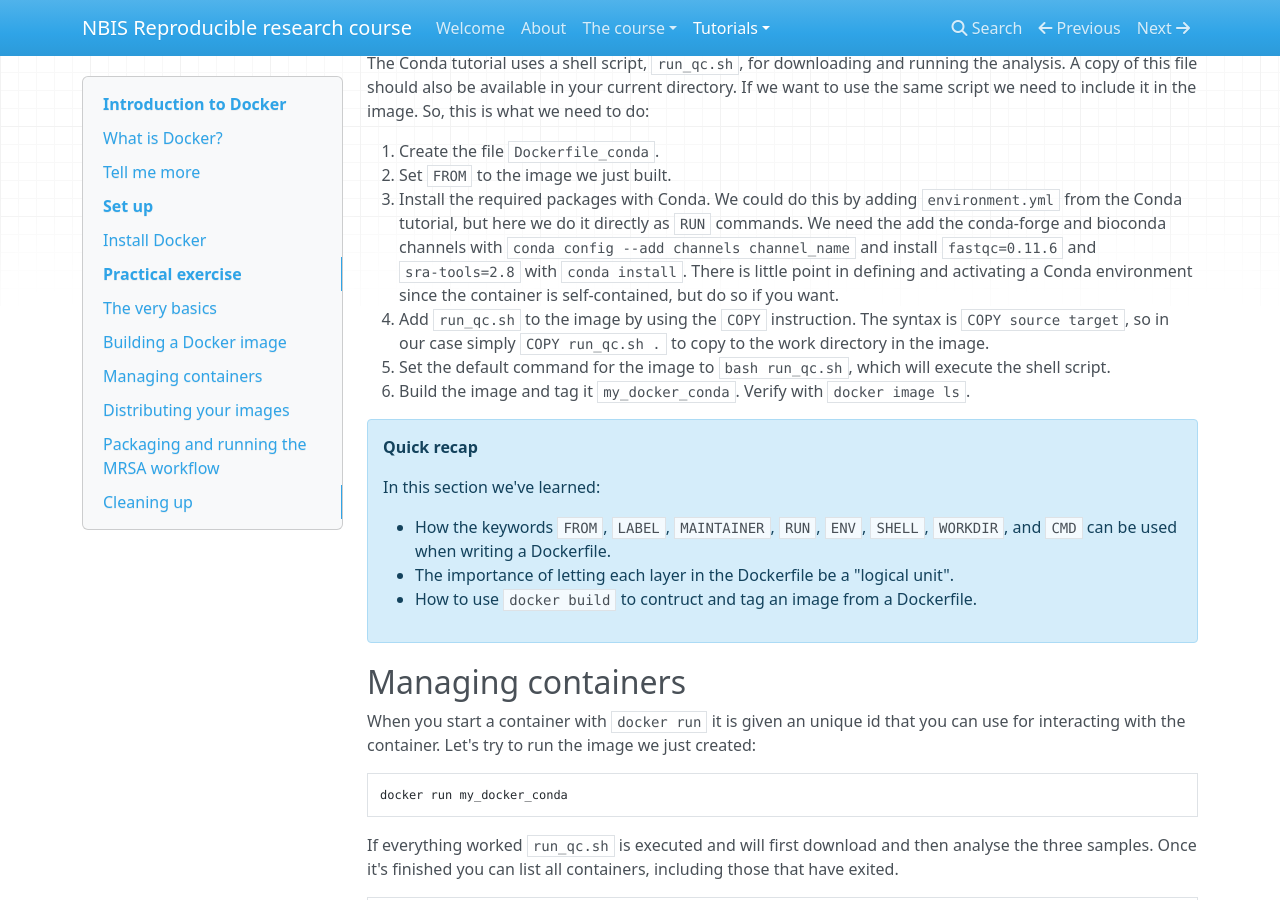
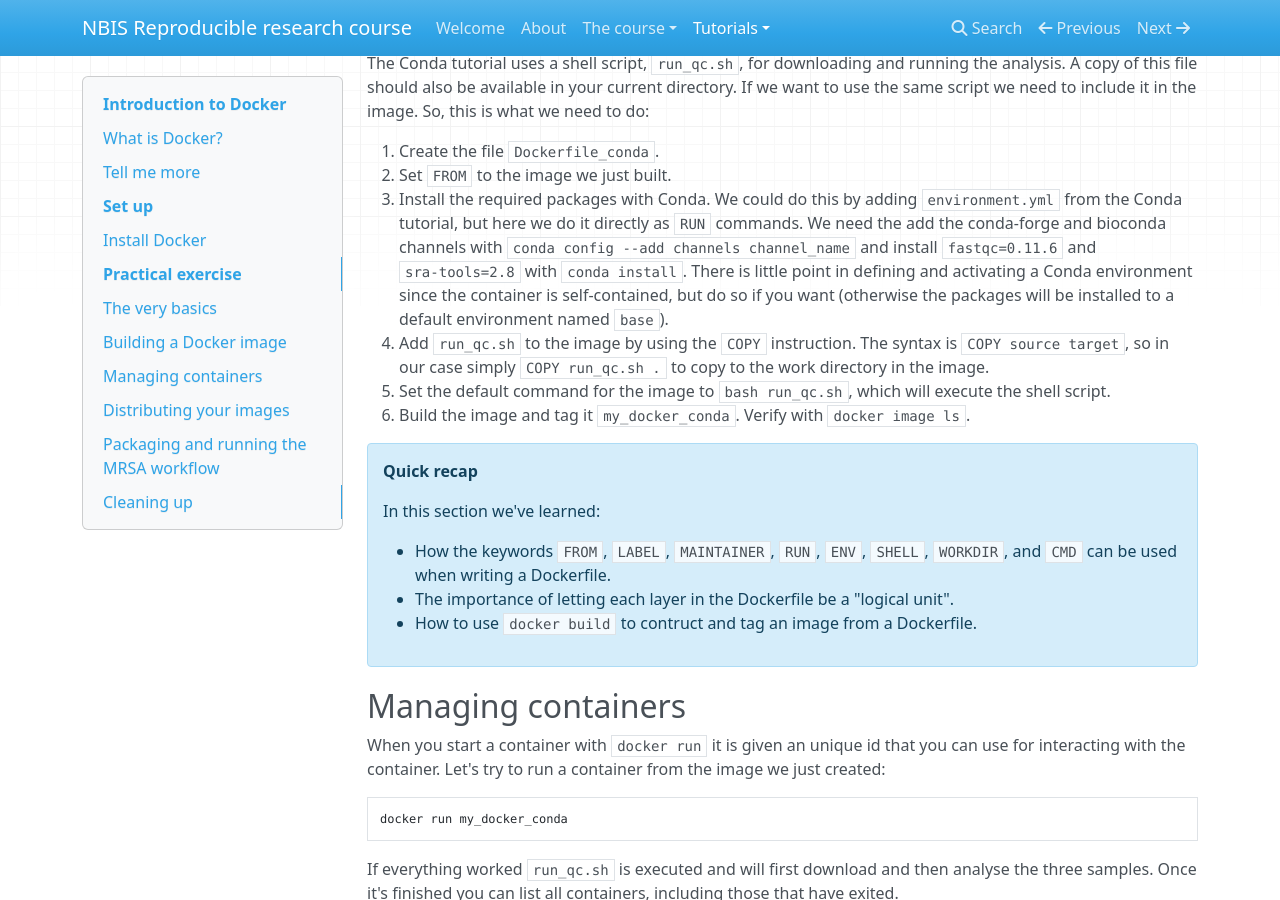
Before and after one commit to NBISweden/workshop-reproducible-research, an MkDocs documentation site: the page built from docs/docker.md, in a window 1280 px wide and 900 px high, scrolled down 8140 px. Built offline with MkDocs 1.6.1, drawn with Linux system fonts in a browser that asks for light colours; nearby versions of some CDN libraries; formulas are drawn with MathJax 3; old or Windows-style settings are respelled for this version of MkDocs; some of the changed text lies outside the part shown.

Commit message:
git, docker and conda exercises updated

````diff
--- a/docs/docker.md
+++ b/docs/docker.md
@@ -116,7 +116,7 @@
 Darwin liv433l.lan 15.6.0 Darwin Kernel Version 15.6.0: Mon Oct  2 22:20:08 PDT 2017; root:xnu-3248.71.4~1/RELEASE_X86_64 x86_64
 ```
 
-Seems like I'm running the Darwin version of macOS. Then run it in the Ubuntu Docker image.
+Seems like I'm running the Darwin version of macOS. Then run it in the Ubuntu Docker container.
 
 ```bash
 docker run ubuntu uname -a
@@ -259,7 +259,7 @@
 
 1. Create the file `Dockerfile_conda`.
 2. Set `FROM` to the image we just built.
-3. Install the required packages with Conda. We could do this by adding `environment.yml` from the Conda tutorial, but here we do it directly as `RUN` commands. We need the add the conda-forge and bioconda channels with `conda config --add channels channel_name` and install `fastqc=0.11.6` and `sra-tools=2.8` with `conda install`. There is little point in defining and activating a Conda environment since the container is self-contained, but do so if you want.
+3. Install the required packages with Conda. We could do this by adding `environment.yml` from the Conda tutorial, but here we do it directly as `RUN` commands. We need the add the conda-forge and bioconda channels with `conda config --add channels channel_name` and install `fastqc=0.11.6` and `sra-tools=2.8` with `conda install`. There is little point in defining and activating a Conda environment since the container is self-contained, but do so if you want (otherwise the packages will be installed to a default environment named `base`).
 4. Add `run_qc.sh` to the image by using the `COPY` instruction. The syntax is `COPY source target`, so in our case simply `COPY run_qc.sh .` to copy to the work directory in the image.
 5. Set the default command for the image to `bash run_qc.sh`, which will execute the shell script.
 6. Build the image and tag it `my_docker_conda`. Verify with `docker image ls`.
@@ -272,7 +272,7 @@
     * How to use `docker build` to contruct and tag an image from a Dockerfile.
 
 ## Managing containers
-When you start a container with `docker run` it is given an unique id that you can use for interacting with the container. Let's try to run the image we just created:
+When you start a container with `docker run` it is given an unique id that you can use for interacting with the container. Let's try to run a container from the image we just created:
 
 ```bash
 docker run my_docker_conda
````
Also changed, not shown: docs/conda.md (+3 -0 lines), docs/git.md (+5 -7 lines), docs/jupyter.md (+3 -3 lines), docs/snakemake.md (+1 -1 lines), docs/todo.txt (+3 -5 lines), docs/images/git_https.png (deleted), 3 other files.
